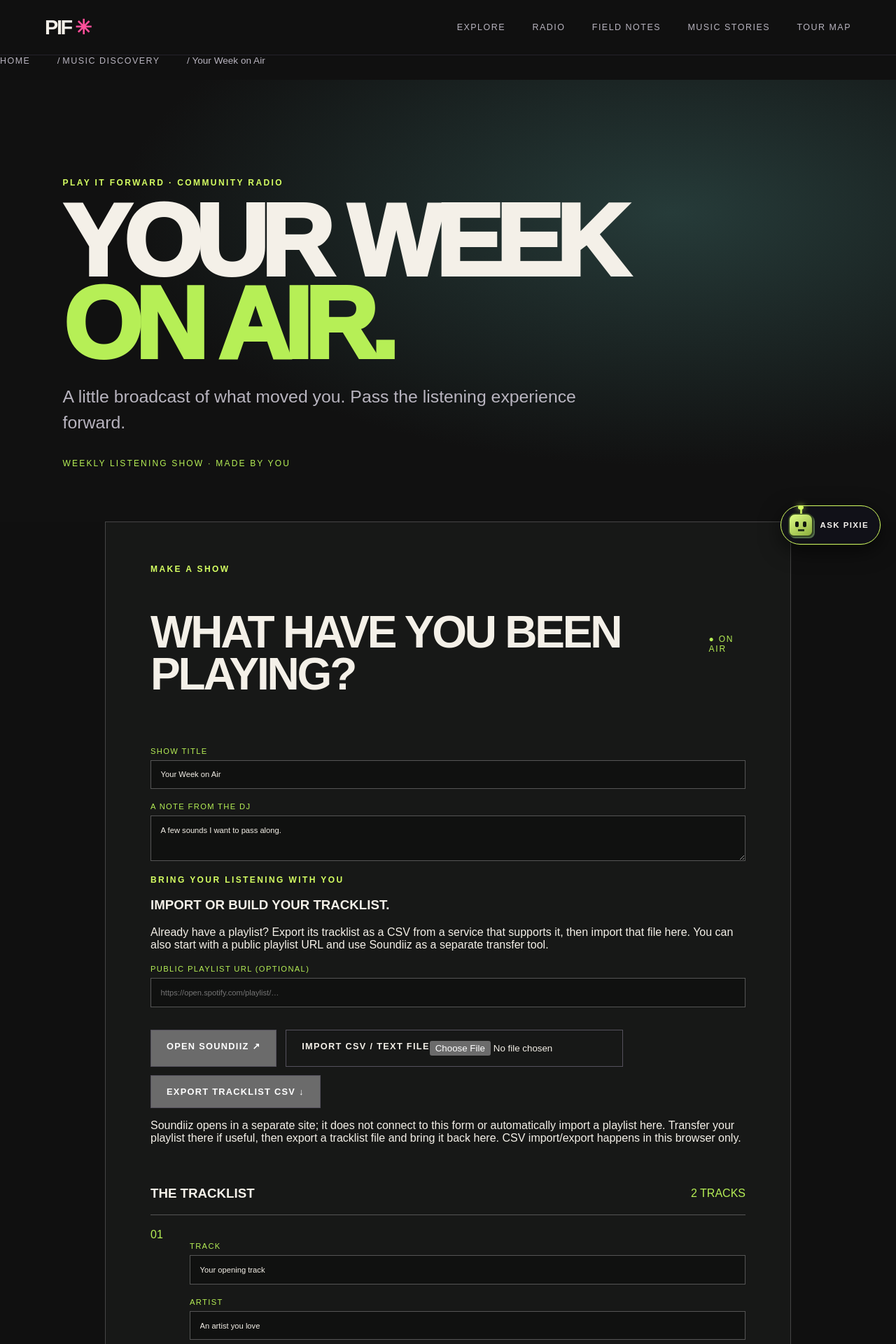
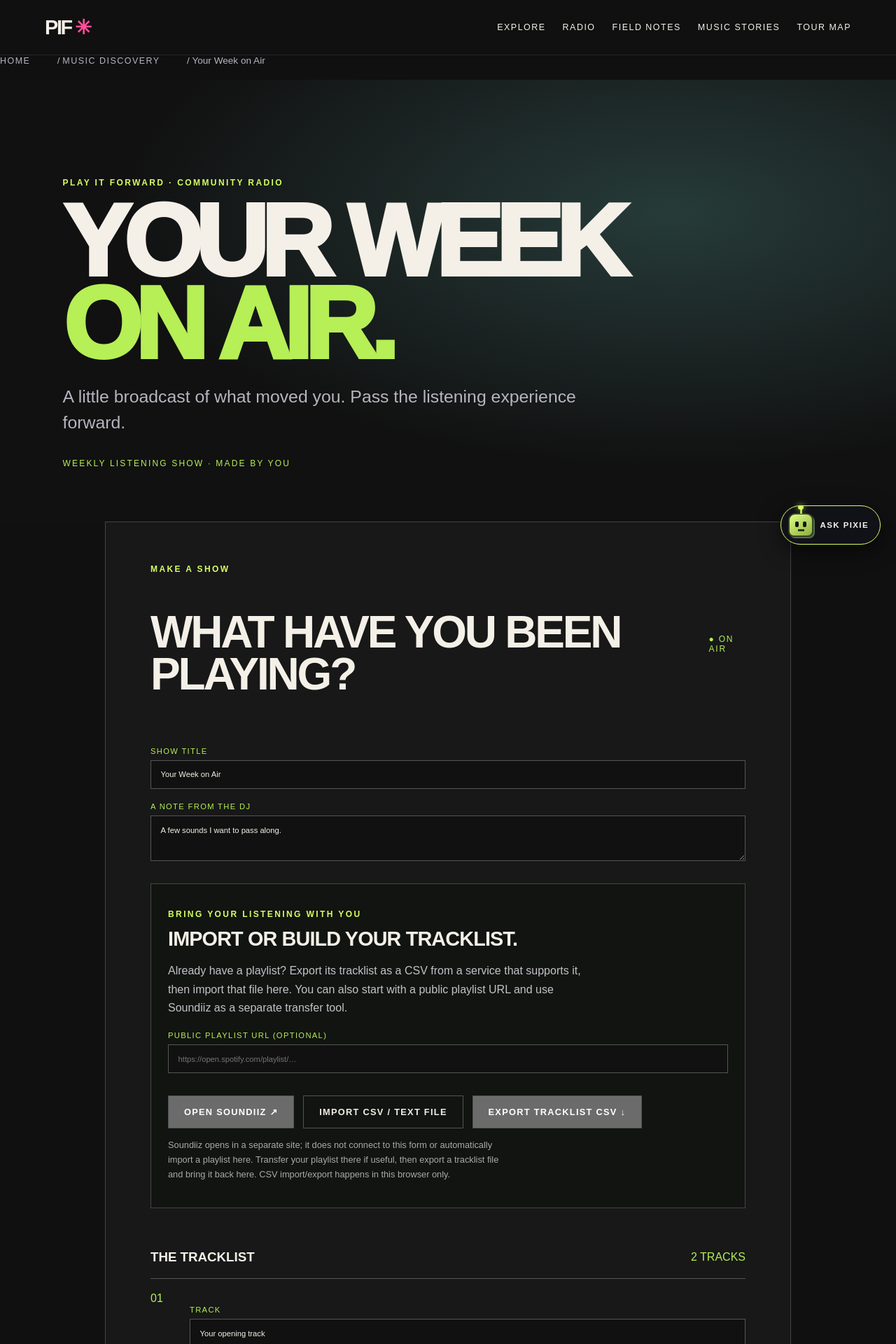
Before and after one commit to Loptr-Lab/pay-it-forward, a Next.js app: page /radio in a window 1280 px wide. Shown: the top 1920 px of the page at 70% size. Built offline with nearby package versions, Linux system fonts and the light colour scheme.

Commit message:
Style radio playlist transfer controls

```diff
--- a/src/app/globals.css
+++ b/src/app/globals.css
@@ -309,3 +309,17 @@
 
 /* Bandcamp discovery links — compact brand-forward treatment */
 .bandcamp-brand-link{display:inline-flex;align-items:center;gap:10px;margin-top:18px;padding:10px 14px;border:1px solid #1da0c3;background:#111;color:#fff;text-decoration:none;transition:transform .2s,border-color .2s}.bandcamp-brand-link:hover{transform:translateY(-2px);border-color:#9fe8f5}.bandcamp-mark{display:inline-flex;align-items:center;justify-content:center;background:#1da0c3;color:#fff;font-weight:900;font-size:1rem;letter-spacing:-.08em;width:28px;height:28px;border-radius:3px;font-family:Arial,sans-serif}.bandcamp-wordmark{font-weight:900;letter-spacing:-.04em;font-size:1.1rem}.bandcamp-link-label{font-size:.65rem;font-weight:800;letter-spacing:.08em;color:#9fe8f5;border-left:1px solid #ffffff40;padding-left:10px}.bandcamp-mark-small{width:20px;height:20px;font-size:.75rem;vertical-align:middle;margin-right:4px}.bandcamp-artist-link{display:inline-flex;align-items:center;gap:8px}@media(max-width:600px){.bandcamp-brand-link{flex-wrap:wrap}.bandcamp-link-label{flex-basis:100%;border-left:0;padding-left:0}}
+
+
+/* Radio playlist import/export controls */
+.radio-import{margin:2rem 0;padding:1.5rem;border:1px solid #454545;background:#111410}
+.radio-import h3{font-size:clamp(1.25rem,3vw,1.8rem);letter-spacing:-.03em;margin:.4rem 0}
+.radio-import>p:not(.eyebrow){max-width:68ch;color:#c5c0ca;line-height:1.65}
+.radio-import-note{font-size:.8rem;color:#aaa!important}
+.radio-file-button{display:inline-flex;align-items:center;justify-content:center;position:relative;overflow:hidden;cursor:pointer}
+.radio-file-button input{position:absolute;inset:0;width:100%;height:100%;opacity:0;cursor:pointer}
+.radio-import .radio-actions{align-items:center}
+.experience-nav nav{display:flex;flex-wrap:wrap;align-items:center;gap:clamp(10px,2vw,24px)}
+.experience-nav nav a{color:inherit;text-decoration:none}
+.experience-nav nav a:hover,.experience-nav nav a:focus-visible{color:var(--lime,#b6ef56);text-decoration:underline;text-underline-offset:4px}
+@media(max-width:600px){.radio-import{padding:1rem}.radio-import .radio-actions{align-items:stretch}.radio-import .button{width:100%;text-align:center}}
```
